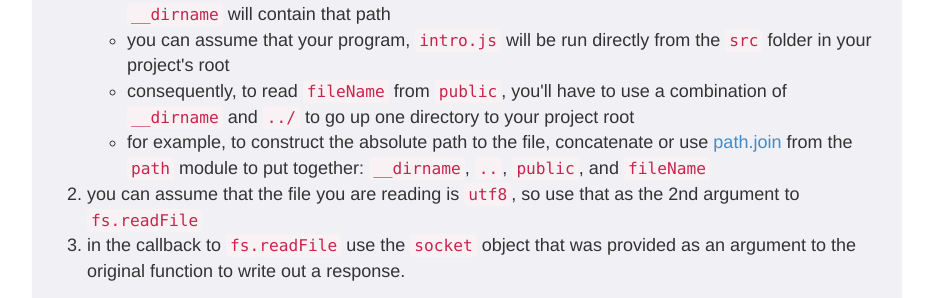
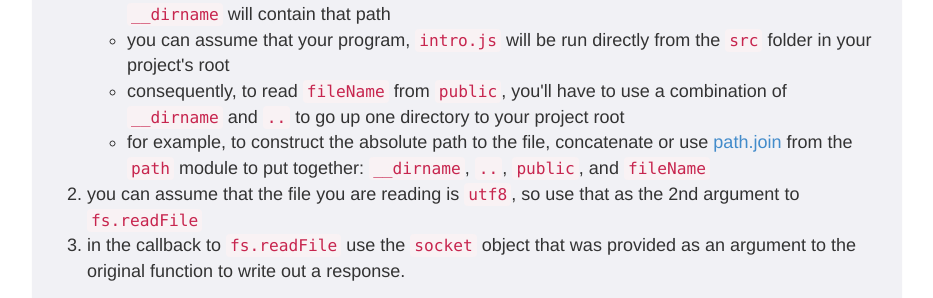
Before and after one commit to foureyes/csci-ua.0480-spring2018-008, a Jekyll site: the page built from homework/03.markdown, in a window 1280 px wide and 900 px high, scrolled down 2755 px. Shown: the part 152-450 px from the top of the window, without its empty margins (173-1106 px from the left). Built offline with Jekyll 4.4.1, drawn with Linux system fonts in a browser that asks for light colours.

Commit message:
fix path by removing trailing slash

```diff
--- a/homework/03.markdown
+++ b/homework/03.markdown
@@ -132,7 +132,7 @@ Use `fs.readFile` to read the data from the file from the path passed in:
 	* the built-in variable, `__dirname` contains the directory that your program is running from
 	* for example, if you're running your project from `/Users/foo/abc123-homework03/src`, then `__dirname` will contain that path
 	* you can assume that your program, `intro.js` will be run directly from the `src` folder in your project's root
-	* consequently, to read `fileName` from `public`, you'll have to use a combination of `__dirname` and `../` to go up one directory to your project root
+	* consequently, to read `fileName` from `public`, you'll have to use a combination of `__dirname` and `..` to go up one directory to your project root
 	* for example, to construct the absolute path to the file, concatenate or use [path.join](https://nodejs.org/api/path.html#path_path_join_paths) from the `path` module to put together: `__dirname`, `..`, `public`, and `fileName`
 2. you can assume that the file you are reading is `utf8`, so use that as the 2nd argument to `fs.readFile`
 3. in the callback to `fs.readFile` use the `socket` object that was provided as an argument to the original function to write out a response.
```
